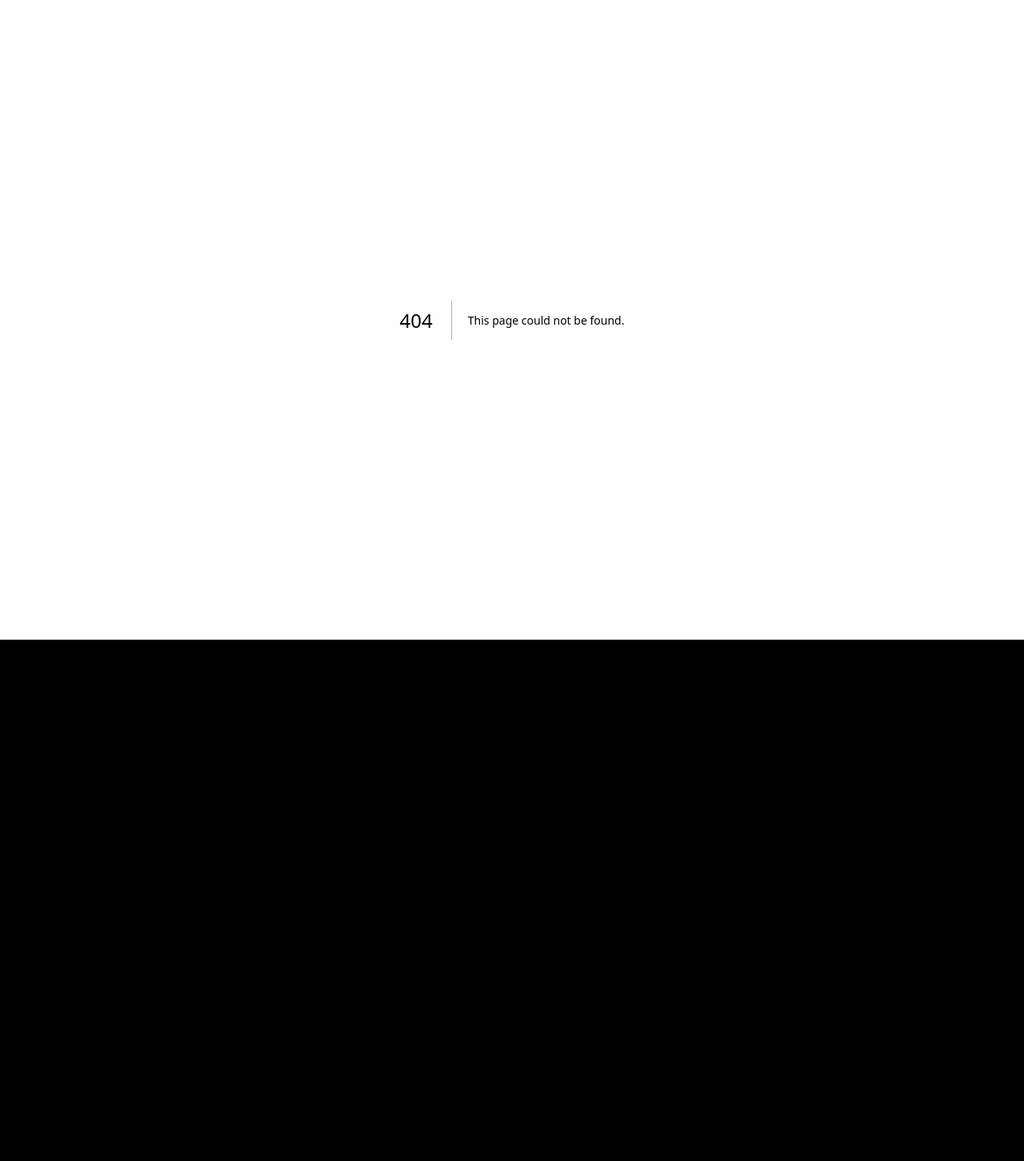
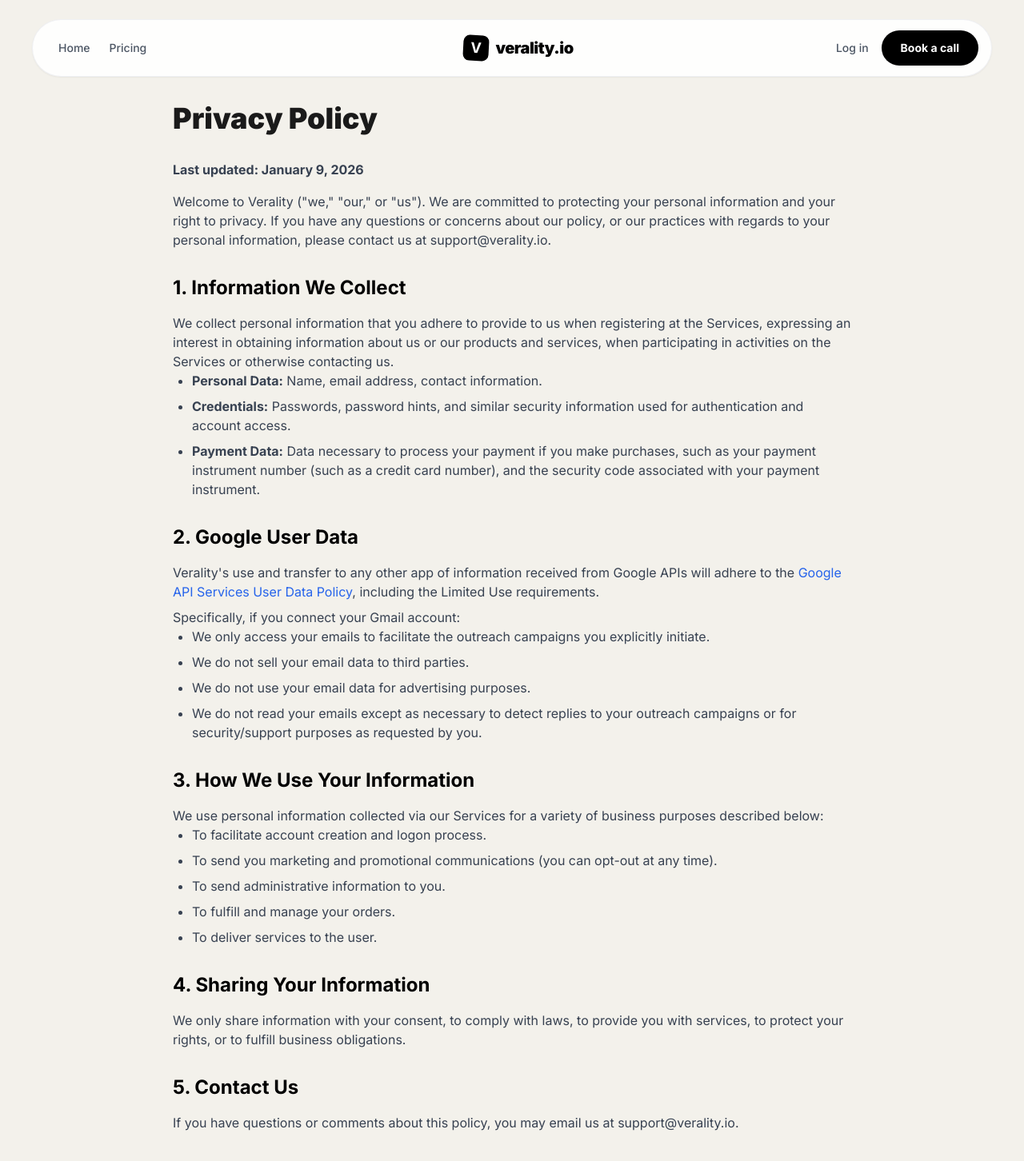
Before and after one commit to Velari-bot/ai-social-media-outreach, a Next.js app: page /privacy-policy in a window 1280 px wide. Before the commit this address had no page. Shown: the top 1452 px of the page at 80% size. Before the commit the page ends 800 px from the top, so only its background shows below. Built offline with nearby package versions, Linux system fonts and the light colour scheme; no server answers.

Commit message:
feat: Add Privacy Policy and Terms of Service pages

```diff
--- /dev/null
+++ b/app/privacy-policy/page.tsx
@@ -0,0 +1,70 @@
+
+"use client";
+
+import Navbar from "@/components/Navbar";
+
+export default function PrivacyPolicy() {
+    return (
+        <main className="min-h-screen bg-[#F3F1EB]">
+            <Navbar />
+            <div className="pt-32 pb-20 px-6 max-w-4xl mx-auto">
+                <h1 className="text-4xl font-black text-[#1A1A1A] mb-8">Privacy Policy</h1>
+                <div className="prose prose-lg max-w-none text-gray-700">
+                    <p className="font-bold mb-4">Last updated: January 9, 2026</p>
+
+                    <p>
+                        Welcome to Verality ("we," "our," or "us"). We are committed to protecting your personal information and your right to privacy.
+                        If you have any questions or concerns about our policy, or our practices with regards to your personal information, please contact us at support@verality.io.
+                    </p>
+
+                    <h3 className="text-2xl font-bold mt-8 mb-4 text-black">1. Information We Collect</h3>
+                    <p>
+                        We collect personal information that you adhere to provide to us when registering at the Services, expressing an interest in obtaining information about us or our products and services,
+                        when participating in activities on the Services or otherwise contacting us.
+                    </p>
+                    <ul className="list-disc pl-6 mb-4 space-y-2">
+                        <li><strong>Personal Data:</strong> Name, email address, contact information.</li>
+                        <li><strong>Credentials:</strong> Passwords, password hints, and similar security information used for authentication and account access.</li>
+                        <li><strong>Payment Data:</strong> Data necessary to process your payment if you make purchases, such as your payment instrument number (such as a credit card number), and the security code associated with your payment instrument.</li>
+                    </ul>
+
+                    <h3 className="text-2xl font-bold mt-8 mb-4 text-black">2. Google User Data</h3>
+                    <p>
+                        Verality's use and transfer to any other app of information received from Google APIs will adhere to the <a href="https://developers.google.com/terms/api-services-user-data-policy" className="text-blue-600 hover:underline" target="_blank" rel="noopener noreferrer">Google API Services User Data Policy</a>, including the Limited Use requirements.
+                    </p>
+                    <p className="mt-2">
+                        Specifically, if you connect your Gmail account:
+                    </p>
+                    <ul className="list-disc pl-6 mb-4 space-y-2">
+                        <li>We only access your emails to facilitate the outreach campaigns you explicitly initiate.</li>
+                        <li>We do not sell your email data to third parties.</li>
+                        <li>We do not use your email data for advertising purposes.</li>
+                        <li>We do not read your emails except as necessary to detect replies to your outreach campaigns or for security/support purposes as requested by you.</li>
+                    </ul>
+
+                    <h3 className="text-2xl font-bold mt-8 mb-4 text-black">3. How We Use Your Information</h3>
+                    <p>
+                        We use personal information collected via our Services for a variety of business purposes described below:
+                    </p>
+                    <ul className="list-disc pl-6 mb-4 space-y-2">
+                        <li>To facilitate account creation and logon process.</li>
+                        <li>To send you marketing and promotional communications (you can opt-out at any time).</li>
+                        <li>To send administrative information to you.</li>
+                        <li>To fulfill and manage your orders.</li>
+                        <li>To deliver services to the user.</li>
+                    </ul>
+
+                    <h3 className="text-2xl font-bold mt-8 mb-4 text-black">4. Sharing Your Information</h3>
+                    <p>
+                        We only share information with your consent, to comply with laws, to provide you with services, to protect your rights, or to fulfill business obligations.
+                    </p>
+
+                    <h3 className="text-2xl font-bold mt-8 mb-4 text-black">5. Contact Us</h3>
+                    <p>
+                        If you have questions or comments about this policy, you may email us at support@verality.io.
+                    </p>
+                </div>
+            </div>
+        </main>
+    );
+}
--- /dev/null
+++ b/app/tos/page.tsx
@@ -0,0 +1,62 @@
+
+"use client";
+
+import Navbar from "@/components/Navbar";
+
+export default function TermsOfService() {
+    return (
+        <main className="min-h-screen bg-[#F3F1EB]">
+            <Navbar />
+            <div className="pt-32 pb-20 px-6 max-w-4xl mx-auto">
+                <h1 className="text-4xl font-black text-[#1A1A1A] mb-8">Terms of Service</h1>
+                <div className="prose prose-lg max-w-none text-gray-700">
+                    <p className="font-bold mb-4">Last updated: January 9, 2026</p>
+
+                    <h3 className="text-2xl font-bold mt-8 mb-4 text-black">1. Agreement to Terms</h3>
+                    <p>
+                        These Terms of Service constitute a legally binding agreement made between you, whether personally or on behalf of an entity ("you") and Verality ("we," "us" or "our"),
+                        concerning your access to and use of the verality.io website as well as any other media form, media channel, mobile website or mobile application related, linked, or otherwise connected thereto (collectively, the "Site").
+                    </p>
+
+                    <h3 className="text-2xl font-bold mt-8 mb-4 text-black">2. Intellectual Property Rights</h3>
+                    <p>
+                        Unless otherwise indicated, the Site is our proprietary property and all source code, databases, functionality, software, website designs, audio, video, text, photographs, and graphics on the Site (collectively, the "Content")
+                        and the trademarks, service marks, and logos contained therein (the "Marks") are owned or controlled by us or licensed to us, and are protected by copyright and trademark laws.
+                    </p>
+
+                    <h3 className="text-2xl font-bold mt-8 mb-4 text-black">3. User Representations</h3>
+                    <p>
+                        By using the Site, you represent and warrant that:
+                    </p>
+                    <ul className="list-disc pl-6 mb-4 space-y-2">
+                        <li>All registration information you submit will be true, accurate, current, and complete.</li>
+                        <li>You will maintain the accuracy of such information and promptly update such registration information as necessary.</li>
+                        <li>You have the legal capacity and you agree to comply with these Terms of Service.</li>
+                        <li>You are not a minor in the jurisdiction in which you reside.</li>
+                    </ul>
+
+                    <h3 className="text-2xl font-bold mt-8 mb-4 text-black">4. Prohibited Activities</h3>
+                    <p>
+                        You may not access or use the Site for any purpose other than that for which we make the Site available. The Site may not be used in connection with any commercial endeavors except those that are specifically endorsed or approved by us.
+                    </p>
+
+                    <h3 className="text-2xl font-bold mt-8 mb-4 text-black">5. Term and Termination</h3>
+                    <p>
+                        These Terms of Service shall remain in full force and effect while you use the Site. WITHOUT LIMITING ANY OTHER PROVISION OF THESE TERMS OF SERVICE, WE RESERVE THE RIGHT TO, IN OUR SOLE DISCRETION AND WITHOUT NOTICE OR LIABILITY,
+                        DENY ACCESS TO AND USE OF THE SITE (INCLUDING BLOCKING CERTAIN IP ADDRESSES), TO ANY PERSON FOR ANY REASON OR FOR NO REASON.
+                    </p>
+
+                    <h3 className="text-2xl font-bold mt-8 mb-4 text-black">6. Governing Law</h3>
+                    <p>
+                        These Terms shall be governed by and defined following the laws of Unites States. Verality and yourself irrevocably consent that the courts of United States shall have exclusive jurisdiction to resolve any dispute which may arise in connection with these terms.
+                    </p>
+
+                    <h3 className="text-2xl font-bold mt-8 mb-4 text-black">7. Contact Us</h3>
+                    <p>
+                        In order to resolve a complaint regarding the Site or to receive further information regarding use of the Site, please contact us at: support@verality.io
+                    </p>
+                </div>
+            </div>
+        </main>
+    );
+}
```
